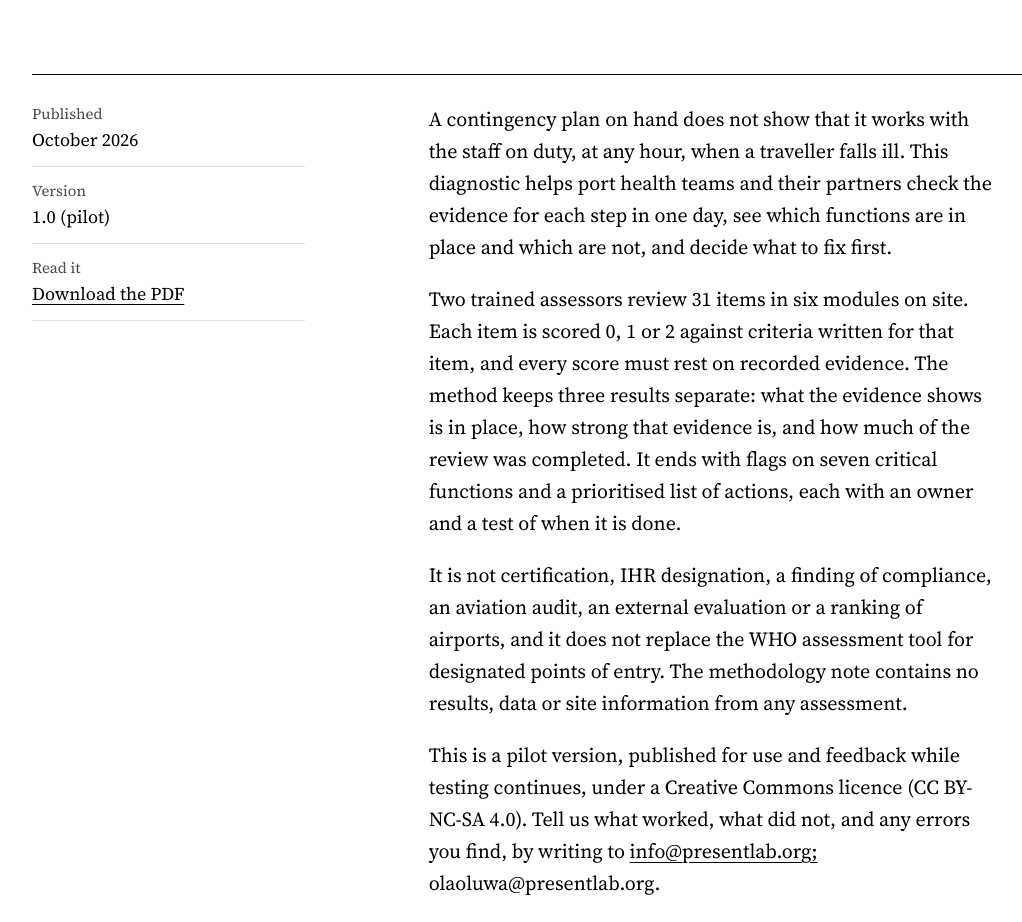
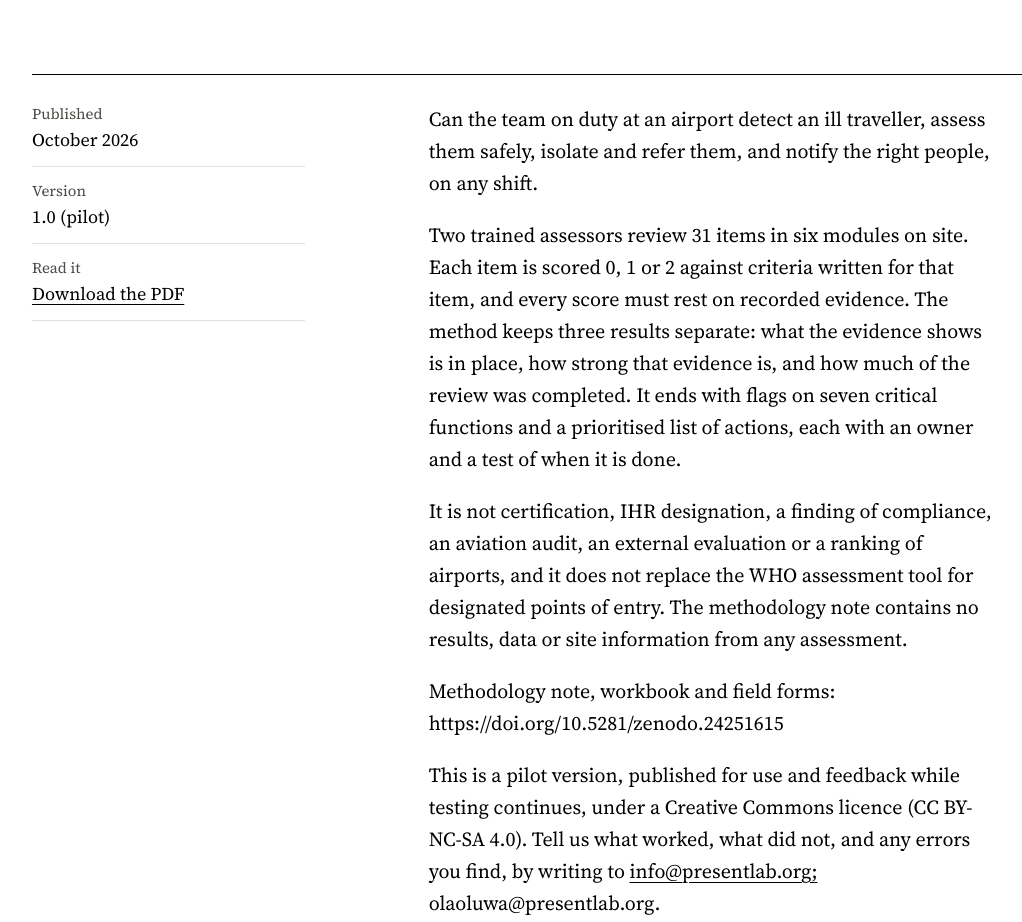
Before and after one commit to Akinloluwinc/presentlab-website, an Eleventy site: page src/notes/rapid-preparedness-diagnostic-for-airports.md in a window 1280 px wide. Shown: the part 516-1438 px from the top of the page, without its empty margins (25-1047 px from the left). Built offline with nearby package versions, Linux system fonts and the light colour scheme; Eleventy itself is replaced by a stand-in of ours; files that its build step writes are made by us from their sources.

Commit message:
Update note: rapid-preparedness-diagnostic-for-airports

```diff
--- a/src/notes/rapid-preparedness-diagnostic-for-airports.md
+++ b/src/notes/rapid-preparedness-diagnostic-for-airports.md
@@ -9,10 +9,12 @@ dek: A one-day, evidence-based review of 31 items that checks whether an airport
 version: 1.0 (pilot)
 file: /assets/uploads/rapid-preparedness-diagnostic-methodology-note-1-.pdf
 ---
-A contingency plan on hand does not show that it works with the staff on duty, at any hour, when a traveller falls ill. This diagnostic helps port health teams and their partners check the evidence for each step in one day, see which functions are in place and which are not, and decide what to fix first.
+Can the team on duty at an airport detect an ill traveller, assess them safely, isolate and refer them, and notify the right people, on any shift.
 
 Two trained assessors review 31 items in six modules on site. Each item is scored 0, 1 or 2 against criteria written for that item, and every score must rest on recorded evidence. The method keeps three results separate: what the evidence shows is in place, how strong that evidence is, and how much of the review was completed. It ends with flags on seven critical functions and a prioritised list of actions, each with an owner and a test of when it is done.
 
 It is not certification, IHR designation, a finding of compliance, an aviation audit, an external evaluation or a ranking of airports, and it does not replace the WHO assessment tool for designated points of entry. The methodology note contains no results, data or site information from any assessment.
 
+Methodology note, workbook and field forms: https://doi.org/10.5281/zenodo.24251615
+
 This is a pilot version, published for use and feedback while testing continues, under a Creative Commons licence (CC BY-NC-SA 4.0). Tell us what worked, what did not, and any errors you find, by writing to [info@presentlab.org;](mailto:info@presentlab.org) olaoluwa@presentlab.org.
```
